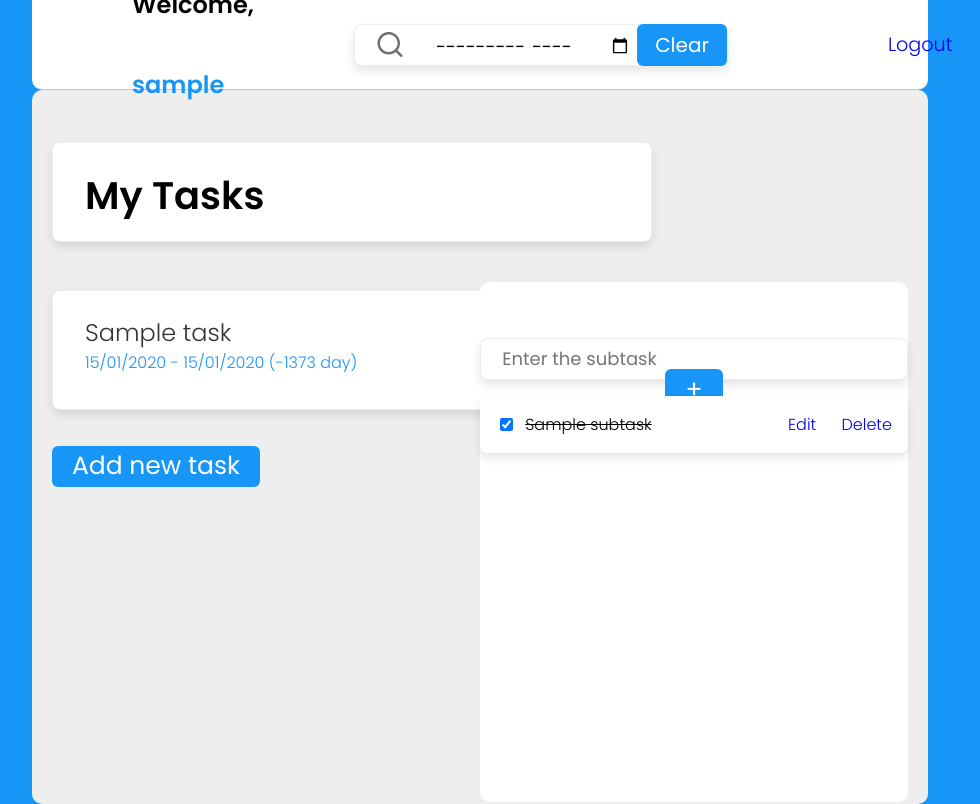
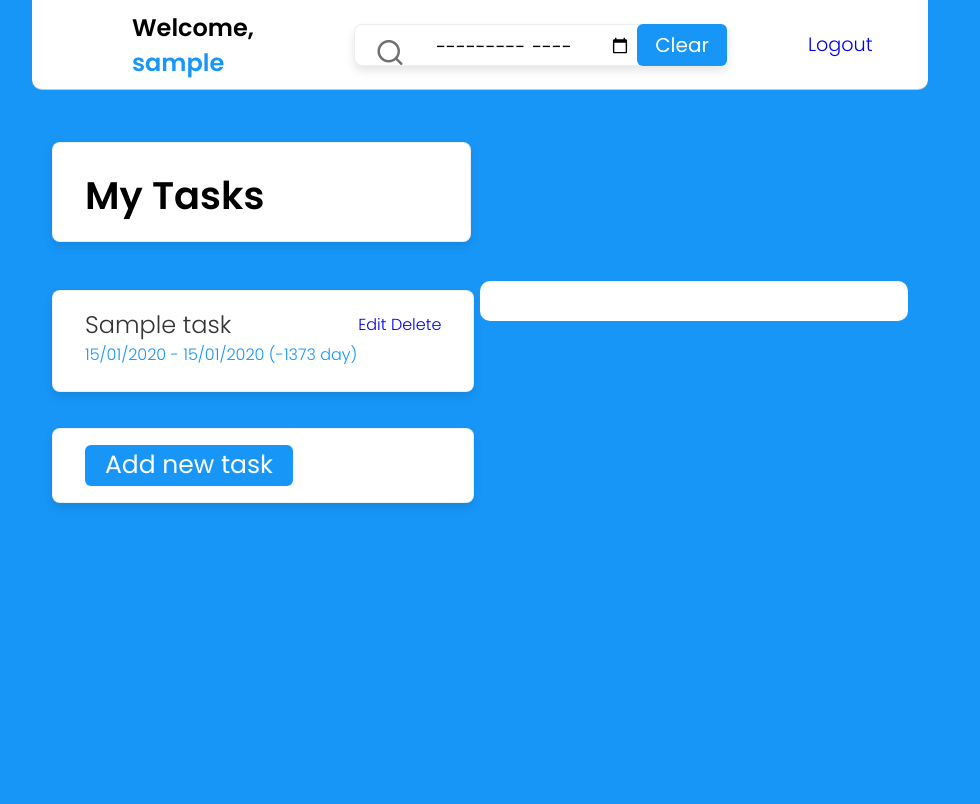
Before and after one commit to icareus1/alx_capstone_project, a Flask app: page /home in a window 1280 px wide. Shown: the whole page, without its empty margins (160-1140 px from the left). After the commit the page ends 508 px from the top, so only its background shows below. Run offline with Flask 3, Linux system fonts and the light colour scheme; a user stored in the database is signed in; tables that the repository leaves empty hold one stand-in row (values such as "Sample post").

Commit message:
Capstone Project

```diff
--- a/app.py
+++ b/app.py
@@ -82,7 +82,7 @@
     new_task = Task(name=data['name'], due_date=data['due_date'], user_id=current_user.id)
     db.session.add(new_task)
     db.session.commit()
-    return jsonify
+    return jsonify({'message': 'Subtask created successfully'})
     return redirect(url_for('home'))
 
 @app.route('/subtask/new', methods=['POST'])
--- a/static/css/main.css
+++ b/static/css/main.css
@@ -40,6 +40,8 @@
 
 nav a {
     font-size: 1.2rem;
+    flex-basis: fit-content;
+    padding: 0 5rem;
 }
 
 nav #search-bar {
@@ -47,25 +49,22 @@
     position: relative;
     height: 42px;
     max-width: 400px;
-    width: 80%;
+    width: 100%;
     background: #fff;
-    margin: 0 10rem 0 0;
     border-radius: 8px;
     box-shadow: 0 5px 10px rgba(0, 0, 0, 0.1);
-    padding-bottom: 10px;
 }
 
-nav #search-bar i,
-nav #search-bar #clear-button {
+nav #search-bar i {
     position: absolute;
     top: 50%;
-    transform: translateY(-50%);
 }
 
 nav #search-bar i {
     left: 20px;
     font-size: 30px;
     color: #707070;
+    transform: translateY(-31%);
 }
 
 nav #search-bar input {
@@ -89,11 +88,13 @@
     border-radius: 6px;
     background-color: #1796f8;
     cursor: pointer;
+    position: absolute;
+    top: 50%;
+    transform: translateY(-50%);
 }
 
 p.welcome-msg {
     font-size: 1.5rem;
-    line-height: 80px;
     padding: 0 100px;
     font-weight: bold;
 }
@@ -104,13 +105,12 @@
 
 
 .subtask-hidden {
-    display: none;
+    display: none !important;
 }
 
 .Task-container {
     padding: 20px;
-    background: #eeeeee;
-    height: 89.3vh;
+    height: fit-content;
     border-radius: 10px;
 }
 
@@ -124,7 +124,7 @@
   right: 0;
   width: 50%;
   background: var(--clr-light);
-  height: 65vh;
+  height: fit-content;
   border-radius: 10px;
 }
 
@@ -165,13 +165,6 @@
     padding-left: 1rem;
 }
 
-.subtask-list li {
-    display: flex;
-    justify-content: space-between;
-    align-items: center;
-    flex-wrap: wrap;
-}
-
 .subtask-list li label {
     flex-basis:60%;
     /* flex-grow: 1; */
@@ -187,9 +180,13 @@
 
 
 .subtask-list li {
+    display: flex;
+    justify-content: space-between;
+    align-items: center;
+    flex-wrap: wrap;
     padding-bottom: 1rem;
     padding: 1rem;
-    max-width: 580px;
+    max-width: 32vw;
     width: 100%;
     margin-bottom: 0.7rem;
     background: #fff;
@@ -205,20 +202,17 @@
 div.subtask-content > * {
     display: flex;
     justify-content: center;
-    flex-wrap: wrap;
 }
 
 
 .subtask-form {
     border: 1px solid #7070701e;
-    height: 42px;
-    max-width: 600px;
+    max-width: 32vw;
     width: 100%;
     background: #fff;
     border-radius: 8px;
     box-shadow: 0 5px 10px rgba(0, 0, 0, 0.1);
-    padding-bottom: 10px;
-    /* padding-left: 1rem; */
+    margin-left: 0.5rem;
 }
 
 .subtask-form input {
@@ -249,7 +243,7 @@
     border: 1px solid #7070701e;
     height: 100px;
     max-width: 600px;
-    width: 100%;
+    width: 49%;
     background: #fff;
     border-radius: 8px;
     box-shadow: 0 5px 10px rgba(0, 0, 0, 0.1);
@@ -258,13 +252,12 @@
 
 .task-list {
     border: 1px solid #7070701e;
-    height: 120px;
-    max-width: 580px;
+    max-width: 33vw;
     width: 100%;
     background: #fff;
     border-radius: 8px;
     box-shadow: 0 5px 10px rgba(0, 0, 0, 0.1);
-    padding: 1.5rem 2rem;
+    padding: 1rem 2rem 0.5rem;
     margin-bottom: 20px;
 }
 
@@ -540,3 +519,37 @@
     cursor: pointer;
     margin: 22rem auto;
 }
+
+.form-content {
+    display: flex;
+    justify-content: center;
+    flex-direction: column;
+    flex-wrap: wrap;
+    align-items: center;
+}
+
+ul .subtask-list {
+    display: flex;
+    flex-wrap: wrap;
+}
+
+#add-subtask {
+    font-size: 30px;
+    font-weight: 400;
+    color: #fff;
+    border: none;
+    padding: 3px 20px 0;
+    border-radius: 6px;
+    background-color: #1796f8;
+    cursor: pointer;
+}
+
+.task-form {
+    border: 1px solid #7070701e;
+    max-width: 33vw;
+    width: 100%;
+    background: #fff;
+    border-radius: 8px;
+    box-shadow: 0 5px 10px rgba(0, 0, 0, 0.1);
+    padding: 1rem 2rem;
+}
--- a/static/js/index.js
+++ b/static/js/index.js
@@ -1,4 +1,4 @@
-    let currentTaskId;
+let currentTaskId = null;
 
 function createTask() {
     let name = document.getElementById("task-name").value;
@@ -23,7 +23,6 @@
     })
     .then((responseJson) => {
         console.log(responseJson.message);
-            location.reload();
     })
     .catch((error) => {
         console.log("Error:", error);
@@ -32,10 +31,11 @@
 
 function getCurrentTaskId(element) {
     currentTaskId = element.dataset.taskId; // Set 'currentTaskId' when a task is clicked
-      //   showSubtaskForm(currentTaskId); // Show subtasks when a task is selected
+    // Show subtasks when a task is selected
     toggleSubtasks(currentTaskId);
 }
 
+// Store the value of the select task and make the other tasks content invisible
 function toggleSubtasks(currentTaskId) {
     const subtaskForm = document.getElementById(`subtask-form-${currentTaskId}`);
     const subtaskList = document.getElementById(`subtask-list-${currentTaskId}`);
@@ -101,6 +101,7 @@
     });
 }
 
+// Task completion status toggle
 function toggleTaskStatus(subtaskId) {
     const label = document.getElementById(`subtask-name-${subtaskId}`);
     const checkbox = document.getElementById(`status-check-${subtaskId}`);
@@ -126,6 +127,7 @@
     });
 }
 
+// Add task toggle
 function toggleT() {
     const formToggle = document.querySelector(".show-form");
     formToggle.classList.toggle("subtask-hidden");
@@ -355,7 +357,7 @@
         task.classList.add("disabled");
 
         // Disable all anchor elements within the task except the delete anchor
-        const anchors = task.querySelectorAll("a");
+        const anchors = task.querySelectorAll("div a");
         anchors.forEach((anchor) => {
             if (!anchor.classList.contains("delete-anchor")) {
             anchor.onclick = (event) => event.preventDefault();
--- a/templates/home.html
+++ b/templates/home.html
@@ -27,10 +27,10 @@
                     <h2 class="list-title-{{ task.id }}"></h2>
                     <p class="subtask-count task-{{ task.id }} subtask-hidden"></p>
 
-                    <!-- F.Task-containerorm for adding subtasks -->
+                    <!-- Task-container for adding subtasks -->
                     <form action="" class="subtask-form subtask-hidden" id="subtask-form-{{ task.id }}">
                         <input type="text" id="subtask-name-{{ task.id }}" name="subtask-name" placeholder="Enter the subtask" required>
-                        <button class="btn-submit" onclick="createSubtask('{{ task.id }}')">+</button>
+                        <button id="add-subtask" onclick="createSubtask('{{ task.id }}')"><span>+</span></button>
                     </form>
 
                     <!-- Display existing subtasks -->
@@ -55,7 +55,7 @@
             {% endfor %}
         </ul>
     {% else %}
-        <p>No task. Add a new one.</p>
+        <p style="color: #fff; font-weight: bold; font-size: 3rem;">No task. Add a new one.</p>
     {% endif %}
     <div class="task-form">
         <input type="button" class="btn-submit" value="Add new task" onclick="toggleT()">
--- a/templates/reset_request.html
+++ b/templates/reset_request.html
@@ -13,7 +13,7 @@
         <form method="POST" action="">
             {{ form.hidden_tag() }}
             <fieldset class="form-group-request-fieldset">
-                <legend class="">Reset Password</legend>
+                <legend class="legend">Reset Password</legend>
                 <div class="form-group-request-form">
                     {{ form.email.label(class="form-control-label") }}
                     {% if form.email.errors %}
--- a/templates/reset_token.html
+++ b/templates/reset_token.html
@@ -13,7 +13,7 @@
         <form method="POST" action="">
             {{ form.hidden_tag() }}
             <fieldset class="form-group-reset-fieldset">
-                <legend class="">Reset Password</legend>
+                <legend class="legend">Reset Password</legend>
                 <div class="form-group-reset-form">
                     {{ form.password.label(class="form-control-label") }}
                     {% if form.password.errors %}
```
Also changed, not shown: other parts of static/css/main.css (+19 -33 lines). Lines whose indentation alone changed are shown as unchanged.
